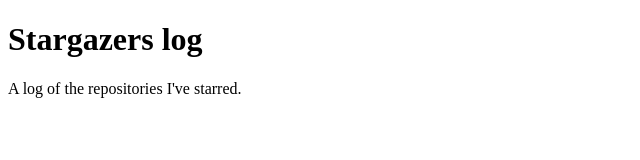
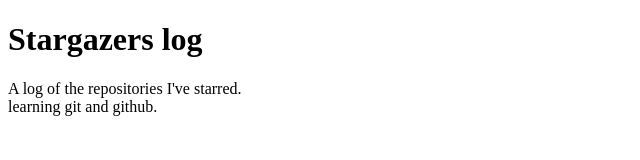
Before and after one commit to ohisimanah/stargazers-log, a plain HTML site: page index.html in a window 1280 px wide. Shown: the whole page, without its empty margins (0-640 px from the left). Drawn offline with Linux system fonts and the light colour scheme.

Commit message:
updating my p tag

```diff
--- a/index.html
+++ b/index.html
@@ -6,6 +6,8 @@
   </head>
   <body>
     <h1>Stargazers log</h1>
-    <p>A log of the repositories I've starred.</p>
+    <p>A log of the repositories I've starred. <br>
+      learning git and github.
+    </p>
   </body>
 </html>
```
